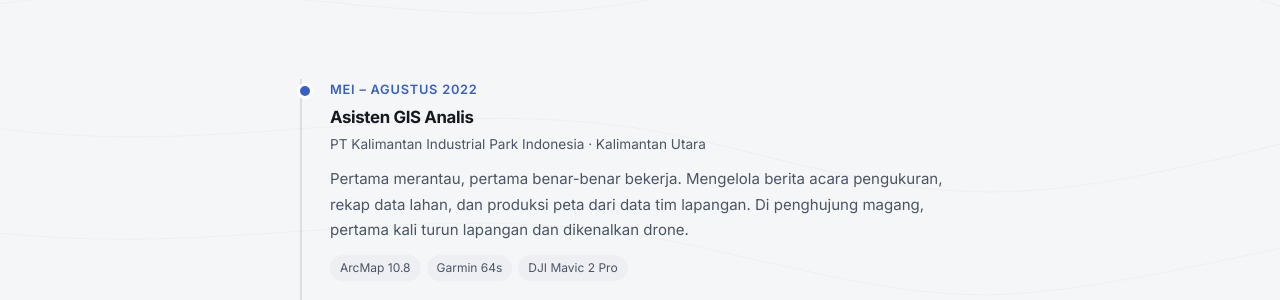
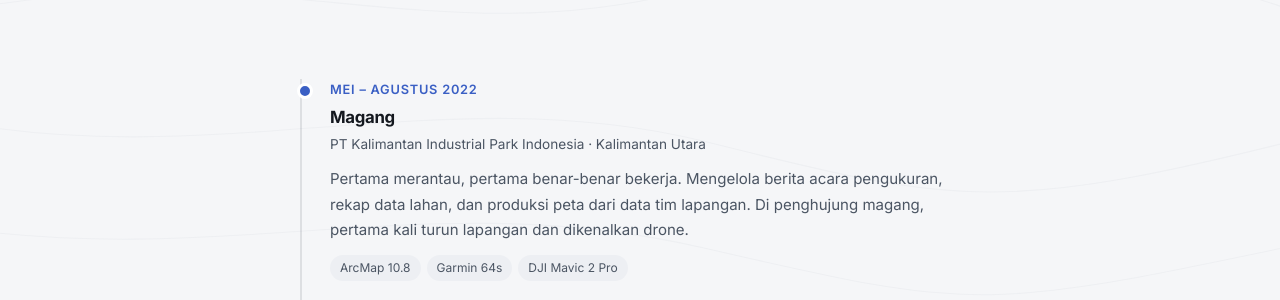
Before and after one commit to RivaldiMpam/RivaldiMpam.github.io, a Jekyll site: the page built from journey.md, in a window 1280 px wide and 900 px high. Shown: the part 328-628 px from the top of the window. Built offline with Jekyll 4.4.1, drawn with Linux system fonts in a browser that asks for light colours.

Commit message:
Revise career description and internship title
Updated career description and internship title in journey.md.

```diff
--- a/journey.md
+++ b/journey.md
@@ -21,9 +21,7 @@ description: "Perjalanan karier Rivaldi Fiqriyansah — dari magang pertama di K
 
       <div class="timeline-item">
         <div class="timeline-date i18n" data-id="Mei – Agustus 2022" data-en="May – August 2022">Mei – Agustus 2022</div>
-        <h3 class="i18n" data-id="Asisten GIS Analis" data-en="GIS Analyst Assistant">Asisten GIS Analis
-          <span style="font-weight:400; color:var(--text-muted);"> · Magang</span>
-        </h3>
+        <h3 class="i18n" data-id="Magang" data-en="Internship">Magang</h3>
         <div style="font-size:0.85rem; color:var(--text-muted); margin-bottom:10px;">
           PT Kalimantan Industrial Park Indonesia · Kalimantan Utara
         </div>
```
Also changed, not shown: other parts of journey.md (+1 -1 lines).
